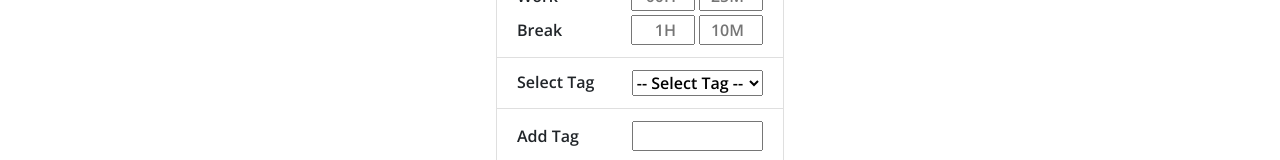
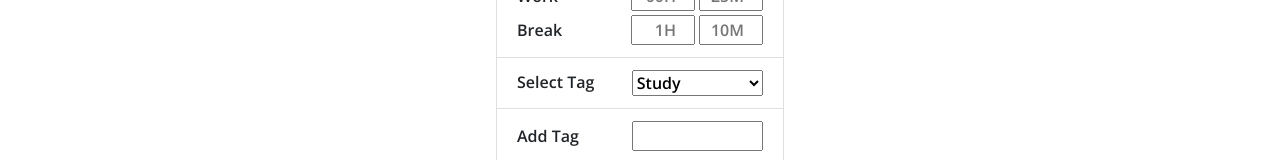
Before and after one commit to ericmiranda7/time-taggr, a React (Create React App) app: page / in a window 1280 px wide. Shown: the part 719-879 px from the top of the page. Built offline with nearby package versions, Linux system fonts and the light colour scheme.

Commit message:
add default tag selection

```diff
--- a/src/components/Settings.js
+++ b/src/components/Settings.js
@@ -81,8 +81,7 @@ const TagSelect = () => {
   return (
     <div className="d-flex">
       <span className="flex-grow-1" >Select Tag</span>
-      <select onChange={onTagSelected} style={{ width: '8.2em' }} defaultValue="-- Select Tag --">
-        <option hidden disabled>-- Select Tag --</option>
+      <select onChange={onTagSelected} style={{ width: '8.2em' }} defaultValue={tags.filter(tag => tag.isSelected).name}>
         {tags.map((tag, i) => <option key={i} value={tag.name}>{tag.name}</option>)}
       </select>
     </div>
```
